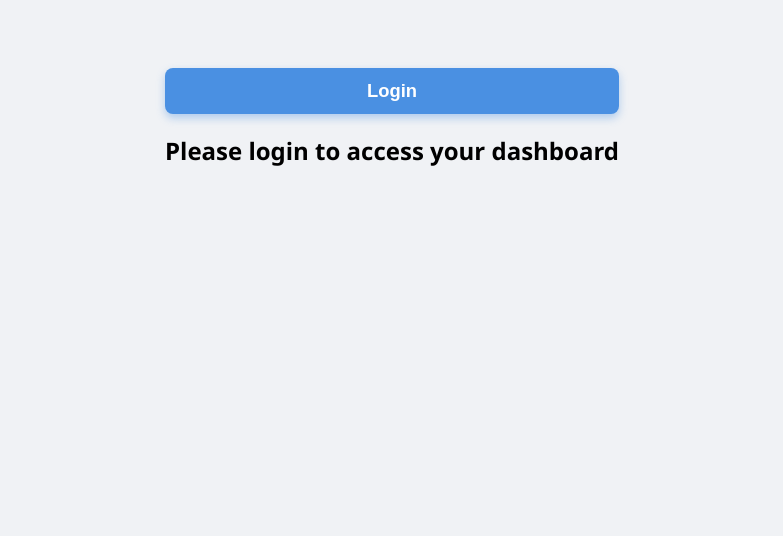
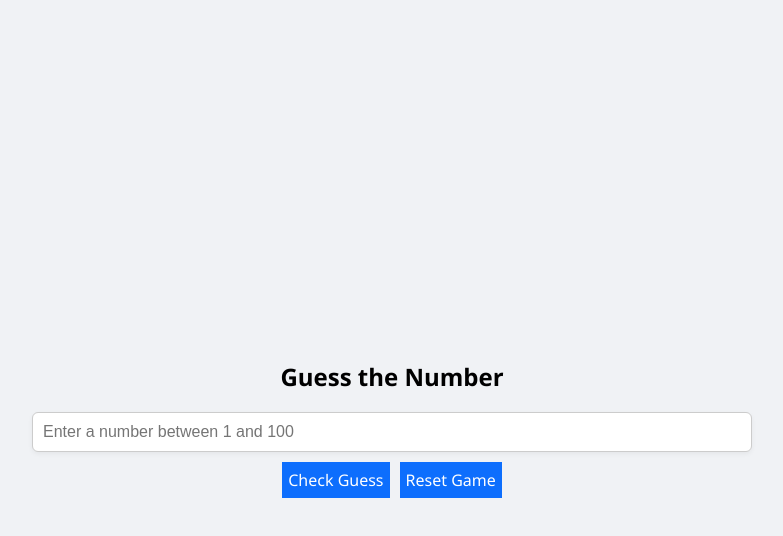
Before and after one commit to RakeshRanjanUIDeveloper/CodeWithJavaScript, a React (Vite) app in the folder PSClasses/React/practice-react-app/: page / in a window 1280 px wide. Shown: the top 536 px of the page, without its empty margins (248-1031 px from the left). Built offline with nearby package versions, Linux system fonts and the light colour scheme.

Commit message:
code added

```diff
--- a/PSClasses/React/practice-react-app/src/App.jsx
+++ b/PSClasses/React/practice-react-app/src/App.jsx
@@ -3,6 +3,7 @@ import './App.css'
 import Accordion from './components/Accordion/Accordion'
 import Authentication from './components/Authentication/Authentication'
 import Counter from './components/Counter/Counter'
+import GuessTheNumber from './components/GuessTheNumber/GuessTheNumber'
 import TodoList from './components/TodoApp/TodoList'
 import TogglePassword from './components/TogglePassword/TogglePassword'
 
@@ -13,8 +14,9 @@ function App() {
       {/* <TodoList />
       <Accordion />
       <TogglePassword />
-      <Counter />*/}
-      <Authentication />
+      <Counter />
+      <Authentication />*/}
+      <GuessTheNumber />
     </>
   )
 }
--- /dev/null
+++ b/PSClasses/React/practice-react-app/src/components/GuessTheNumber/GuessTheNumber.css
@@ -0,0 +1,21 @@
+.container{
+    max-width: 720px;
+}
+.buttons{
+    display: flex;
+    justify-content: space-between;
+    gap: 10px;
+    margin: 10px;
+}
+.button{
+    background: #0d6efd;
+    font-size: 1rem;
+    font-weight: 400;
+    line-height: 1.5;
+    padding: 0.375rem;
+    color: #fff;
+    cursor: pointer;
+}
+input[type='text']{
+    padding:20px
+}
--- /dev/null
+++ b/PSClasses/React/practice-react-app/src/components/GuessTheNumber/GuessTheNumber.jsx
@@ -0,0 +1,46 @@
+import React, { useState } from 'react'
+import './GuessTheNumber.css'
+const GuessTheNumber = () => {
+    const [myNumber, setMyNumber] = useState('');
+    const [message, setMessage] = useState('');
+    const [guessCount, setGuessCount] = useState(0);
+    const [randomNumber, setRandomNumber] = useState(() => Math.floor(Math.random() * 100 + 1));
+
+    const handleGuess = () =>{
+        const guess = parseInt(myNumber);
+        if(isNaN(guess) || guess<1 || guess> 10){
+            setMessage("Please enter a number between 1 and 10")
+            return;
+        }
+       if(guess === randomNumber){
+            setMessage(`CONGRATULATIONS!!! YOU GUESSED IT RIGHT IN ${guessCount} times`)
+       }else if(guess > randomNumber) {
+            setGuessCount(guessCount+1)
+            setMessage("OOPS SORRY!! TRY A SMALLER NUMBER")
+       }else{
+            setGuessCount(guessCount+1)
+            setMessage("OOPS SORRY!! TRY A GREATER NUMBER")
+       }
+    }
+    const handleReset = (input) =>{
+         setMyNumber('')
+         setMessage('')
+         setGuessCount(0)
+         setRandomNumber(Math.floor(Math.random() * 100 + 1));
+    }
+  return (
+    <div className='container'>
+        <h2>Guess the Number</h2>
+        <input type='text' value={myNumber} placeholder='Enter a number between 1 and 100' onChange={(e) => setMyNumber(e.target.value)} />
+        <div className='buttons'>
+            <div className='button' onClick={handleGuess}>Check Guess</div>
+            <div className='button' onClick={handleReset}>Reset Game</div>
+        </div>
+        <div className='message'>
+           <p>{message}</p>
+        </div>
+    </div>
+  )
+}
+
+export default GuessTheNumber
```
Also changed, not shown: 1 other file (tests, documents, lock files or other folders).
